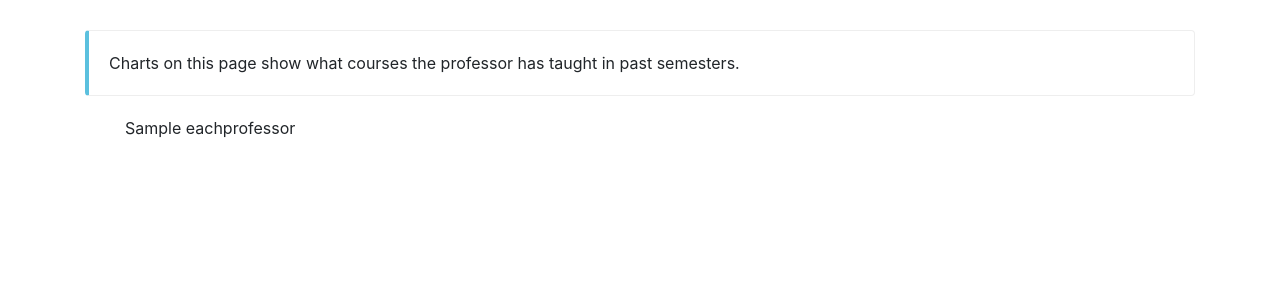
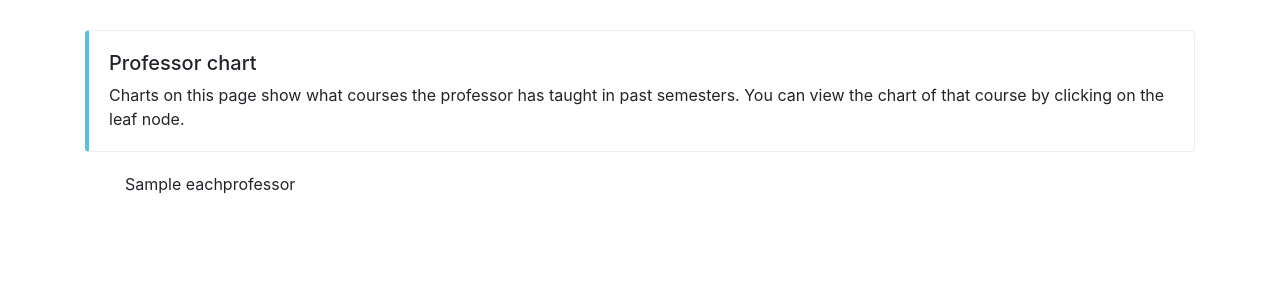
Before and after one commit to louieh/FakeCourseBook, a Flask app: template app/templates/graph.html in a window 1280 px wide. Shown: the part 56-356 px from the top of the page. Run offline with Flask 2, Linux system fonts and the light colour scheme; the template is opened without the code that fills it: most values are stand-ins (such as "Sample title", 1, 10 or a date in 2020); some libraries are stand-ins or nearby versions.

Commit message:
update description of chart page

```diff
--- a/app/templates/graph.html
+++ b/app/templates/graph.html
@@ -3,7 +3,9 @@
     {% if professor_list_list %}
         <div class="container">
             <div class="bd-callout bd-callout-info">
-                <p>Charts on this page show what courses the professor has taught in past semesters.</p>
+                <h5>Professor chart</h5>
+                <p>Charts on this page show what courses the professor has taught in past semesters.
+                    You can view the chart of that course by clicking on the leaf node.</p>
             </div>
             {% if professor_list_list|length%6!=0 %}
                 {% set rownumber = (professor_list_list|length/6)|int+1 %}
@@ -36,7 +38,9 @@
     {% elif cou_dict_list %}
         <div class="container">
             <div class="bd-callout bd-callout-info">
-                <p>Charts on this page show which professors have taught the course in past semesters.</p>
+                <h5>Course chart</h5>
+                <p>Charts on this page show which professors have taught the course in past semesters.
+                    You can view the professor's chart by clicking on the leaf node.</p>
             </div>
             <table class="table table-sm table-hover">
                 <thead class="thead-dark">
@@ -64,7 +68,8 @@
     {% elif speed_dict_list %}
         <div class="container">
             <div class="bd-callout bd-callout-info">
-                <p>Charts on this page show the change of course selection rate at each time point.</p>
+                <p>Charts on this page show the change of course selection rate at each time point.
+                    You can view all the charts by sliding the bottom slider.</p>
             </div>
             <table class="table table-sm table-hover">
                 <thead class="thead-dark">
```
